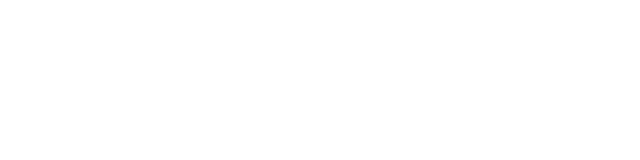
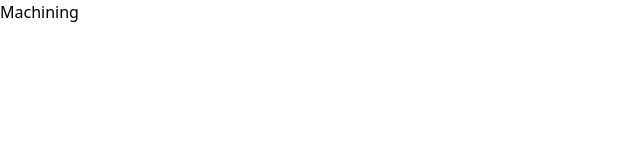
Before and after one commit to CarbonFootprint-Hackathon/CarbonFootprint, a React (Vite) app in the folder frontend/: page /machining in a window 1280 px wide. Before the commit this address had no page. Shown: the top 160 px of the page, without its empty margins (0-640 px from the left). Built offline with nearby package versions, Linux system fonts and the light colour scheme.

Commit message:
Added  Department Pages

```diff
--- a/frontend/src/App.jsx
+++ b/frontend/src/App.jsx
@@ -11,6 +11,11 @@ import Navbar from "./components/Navbar";
 import Analytics from "./pages/Analytics";
 import ESG from "./pages/ESG";
 import About from "./pages/About";
+
+// Departments Pages
+import Dispatch from "./pages/Departments/Dispatch";
+import Machining from "./pages/Departments/Machining";
+import Melting from "./pages/Departments/Melting";
 
 function App() {
   return (
@@ -29,8 +34,9 @@ function App() {
         <Route path="/analytics" element={<Analytics />} />
         <Route path="/esg" element={<ESG />} />
         <Route path="/chatbot" element={<Chatbot/>} />
-
-
+        <Route path="/dispatch" element={<Dispatch/>} />
+        <Route path="/machining" element={<Machining/>} />
+        <Route path="/melting" element={<Melting/>} />
 
 
       </Routes>
--- /dev/null
+++ b/frontend/src/pages/Departments/Dispatch.jsx
@@ -0,0 +1,9 @@
+import React from 'react'
+
+const Dispatch = () => {
+  return (
+    <div>Dispatch</div>
+  )
+}
+
+export default Dispatch
--- /dev/null
+++ b/frontend/src/pages/Departments/Machining.jsx
@@ -0,0 +1,9 @@
+import React from 'react'
+
+const Machining = () => {
+  return (
+    <div>Machining</div>
+  )
+}
+
+export default Machining
--- /dev/null
+++ b/frontend/src/pages/Departments/Melting.jsx
@@ -0,0 +1,9 @@
+import React from 'react'
+
+const Melting = () => {
+  return (
+    <div>Melting</div>
+  )
+}
+
+export default Melting
```
